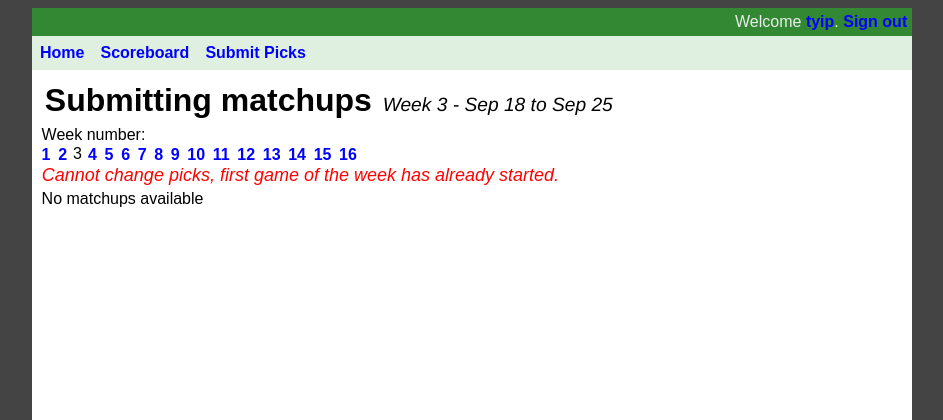
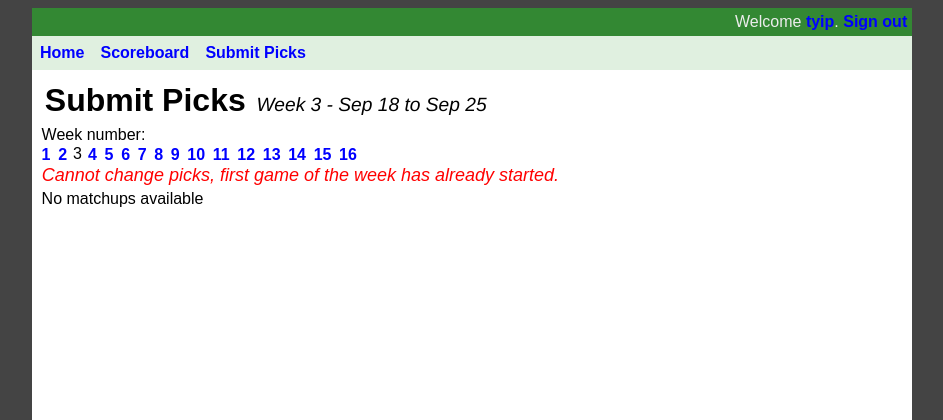
Before and after one commit to tsyip88/nflsportsfantasy, a Django app: page /matchups/submit in a window 1280 px wide. Shown: the top 420 px of the page, without its empty margins (168-1111 px from the left). Run offline with Django 3.2, Linux system fonts and the light colour scheme; a user stored in the database is signed in; data comes from the database, SQL or seed files in the repository.

Commit message:
adding administration pages. Fixing problem with displaying users for matchups without picks on scoreboard.

```diff
--- a/matchups/templates/scoreboard.html
+++ b/matchups/templates/scoreboard.html
@@ -10,7 +10,13 @@
 {% if selected_week == week_number %}
 {{week_number}}
 {% else %}
+
+{% if is_admin %}
+<a href="{% url 'matchups:admin_scoreboard_for_week' week_number %}">{{week_number}}</a>
+{% else %}
 <a href="{% url 'matchups:scoreboard_for_week' week_number %}">{{week_number}}</a>
+{% endif %}
+
 {% endif %}
 {% endfor %}
 
--- a/matchups/templates/submit_picks.html
+++ b/matchups/templates/submit_picks.html
@@ -2,8 +2,38 @@
 
 {% block content %}
 <div id="content_title">
-<h1>Submitting matchups <em>Week {{week_number}} - {{week_dates}}</em></h1>
+{% if is_admin %}
+<h1>Submitting picks for {{submit_user}}
+{% else %}
+<h1>Submit Picks
+{% endif %}
+<em> Week {{week_number}} - {{week_dates}}</em></h1>
 </div>
+
+{% if is_admin %}
+<p>Select User</p>
+<form id="user_selection_form" action="{% url 'matchups:admin_submit_picks_for_week' week_number submit_user.id %}" method="post">
+{% csrf_token %}
+<select id='user_selection' name='user_select'>
+{% for user_option in users %}
+{% if user_option == submit_user %}
+<option selected>{{user_option}}</option>
+{% else %}
+<option>{{user_option}}</option>
+{% endif %}
+{% endfor %}
+</select>
+</form>
+{% endif %}
+
+<script>
+var handleChange = function(event){
+var form = document.querySelector('#user_selection_form');
+form.submit();
+}
+var selector = document.querySelector('#user_selection');
+selector.addEventListener('change', handleChange);
+</script>
 
 {% if submitted_picks %}
 <div id="submitted_picks">
@@ -16,7 +46,11 @@
 {% if week_number == week %}
 {{week_number}}
 {% else %}
+{% if submit_user == user %}
 <a href="{% url 'matchups:submit_picks_for_week' week %}">{{week}}</a>
+{% else %}
+<a href="{% url 'matchups:admin_submit_picks_for_week' week submit_user.id%}">{{week}}</a>
+{% endif %}
 {% endif %}
 {% endfor %}
 
@@ -27,7 +61,11 @@
 {% endif %}
 
 {% if form_list %}
-	<form action="{% url 'matchups:submit_picks_for_week' week_number %}" method="post">
+	{% if submit_user == user %}
+	<form action="{% url 'matchups:submit_picks_for_week' week_number %}" method="post" name="nme1">
+	{% else %}
+	<form action="{% url 'matchups:admin_submit_picks_for_week' week_number submit_user.id %}" method="post">
+	{% endif %}
 	{% csrf_token %}
 
 	{% for form in form_list %}
@@ -36,7 +74,7 @@
 	</div>
 	{% endfor %}
 		<div id="submit_button">
-			<input type="submit" value="Submit picks" id="submit"/>
+			<input type="submit" value="Submit picks" id="submit" name="submit_picks"/>
 		</div>
 	</form>
 {% else %}
--- a/matchups/urls.py
+++ b/matchups/urls.py
@@ -4,7 +4,9 @@ from matchups import views
 
 urlpatterns = patterns('',
     url(r'^submit', views.submit_picks_for_current_matchup, name='submit_picks'),
-    url(r'^(\d+)/submit', views.submit_picks_for_week, name='submit_picks_for_week'),
+    url(r'^(?P<week_number>\d+)/submit', views.submit_picks_for_week, name='submit_picks_for_week'),
+    url(r'^(?P<week_number>\d+)/(?P<user_id>\d+)/admin_submit', views.admin_submit_picks_for_week, name='admin_submit_picks_for_week'),
+    url(r'^(\d+)/admin_scoreboard', views.admin_scoreboard_for_week, name='admin_scoreboard_for_week'),
     url(r'^$', views.scoreboard_current_week, name='scoreboard'),
     url(r'^(\d+)/scoreboard', views.scoreboard_for_week, name='scoreboard_for_week'),
     url(r'^matchup$', views.current_matchups, name='current_matchups'),
--- a/matchups/utilities.py
+++ b/matchups/utilities.py
@@ -55,8 +55,10 @@ def matchups_for_week(week_number):
 
 def users_that_have_submitted_picks_for_week(week_number):
     user_list = list()
+    start = start_date(week_number)
+    end = end_date(week_number)
     for user in User.objects.all():
-        if Pick.objects.filter(user=user).count() > 0:
+        if Pick.objects.filter(user=user, matchup__date_time__gt=start, matchup__date_time__lt=end).count() > 0:
             user_list.append(user)
     return user_list
 
--- a/matchups/views.py
+++ b/matchups/views.py
@@ -1,41 +1,57 @@
-from django.shortcuts import render
+from django.shortcuts import render, redirect, get_object_or_404
 from matchups.models import Matchup, Pick, TieBreaker, TieBreakerPick
 from django.contrib.auth.decorators import login_required, permission_required
-from django.contrib.auth.models import User
 from matchups import utilities
 from matchups.forms import PickForm, TieBreakerForm, MatchupForm
+from django.contrib.auth.models import User
 
 def submit_picks_for_current_matchup(request):
     return submit_picks_for_week(request, utilities.current_week_number())
 
+@permission_required('matchups.add_matchup')
+def admin_submit_picks_for_week(request, week_number, user_id):
+    user = get_object_or_404(User, id=user_id)
+    return submit_picks_for_user(request, week_number, user, True)
+
 @login_required
 def submit_picks_for_week(request, week_number):
+    return submit_picks_for_user(request, week_number, request.user)
+
+@login_required
+def submit_picks_for_user(request, week_number, user, is_admin = False):
+    if request.method =="POST" and request.POST.has_key('user_select'):
+        selected_username = request.POST.get('user_select')
+        selected_user = User.objects.get(username=selected_username)
+        return redirect('matchups:admin_submit_picks_for_week', week_number=week_number, user_id=selected_user.id)
     weeks = range(1,utilities.week_number_for_last_matchup())
     date_format = "%b %d"
     week_dates = str(utilities.start_date(week_number).strftime(date_format)) + " to " + str(utilities.end_date(week_number).strftime(date_format))
     matchup_list = None
     form_list = list()
     error_message = ''
-    if utilities.has_first_matchup_of_week_started(week_number):
+    if utilities.has_first_matchup_of_week_started(week_number) and not is_admin:
         error_message = 'Cannot change picks, first game of the week has already started.'
     else:
         matchup_list, tie_breaker_matchup = utilities.matchups_for_week(week_number)
         for matchup in matchup_list:
-            form_list.append(create_form_for_matchup(matchup, request))
+            form_list.append(create_form_for_matchup(matchup, request, user))
         if tie_breaker_matchup:
-            form_list.append(create_form_for_matchup(tie_breaker_matchup, request))
-            form_list.append(create_form_for_tie_breaker(tie_breaker_matchup, request))
+            form_list.append(create_form_for_matchup(tie_breaker_matchup, request, user))
+            form_list.append(create_form_for_tie_breaker(tie_breaker_matchup, request, user))
     context = {'matchup_list' : matchup_list,
                'form_list' : form_list,
                'error_message' : error_message,
                'week_number': int(week_number),
                'submitted_picks': request.method=="POST",
                'weeks' : weeks,
-               'week_dates' : week_dates}
+               'week_dates' : week_dates,
+               'users' : User.objects.all(),
+               'submit_user' : user,
+               'is_admin' : is_admin}
     return render(request, 'submit_picks.html', context)
 
-def create_form_for_matchup(matchup, request):
-    pick = utilities.get_or_create_pick(matchup, request.user)
+def create_form_for_matchup(matchup, request, user):
+    pick = utilities.get_or_create_pick(matchup, user)
     if request.method == "POST":
         form = PickForm(request.POST, prefix=matchup.id, instance=pick)
         if form.is_valid():
@@ -44,8 +60,8 @@ def create_form_for_matchup(matchup, request):
         form = PickForm(instance=pick, prefix=matchup.id)
     return form
 
-def create_form_for_tie_breaker(tie_breaker_matchup, request):
-    tie_breaker_pick = utilities.get_or_create_tie_breaker_pick(tie_breaker_matchup, request.user)
+def create_form_for_tie_breaker(tie_breaker_matchup, request, user):
+    tie_breaker_pick = utilities.get_or_create_tie_breaker_pick(tie_breaker_matchup, user)
     if request.method == "POST":
         form = TieBreakerForm(request.POST, instance=tie_breaker_pick)
         if form.is_valid():
@@ -86,17 +102,21 @@ def create_form_for_matchup_scores(matchup, request):
         matchup_form = MatchupForm(instance=matchup, prefix=matchup.id)
     return matchup_form
 
+@permission_required('matchups.add_matchup')
+def admin_scoreboard_for_week(request, week_number):
+    return scoreboard_for_week(request, week_number, True)
 
-def scoreboard_for_week(request, week_number):
+def scoreboard_for_week(request, week_number, is_admin=False):
     matchup_list, tie_breaker_matchup = utilities.matchups_for_week(week_number)
     user_list = list()
-    if utilities.has_first_matchup_of_week_started(week_number):
-        user_list = order_list(request.user, utilities.users_that_have_submitted_picks_for_week(week_number))
-    elif request.user.is_authenticated():
-        user_list.append(request.user)
-    return scoreboard(request, matchup_list, tie_breaker_matchup, user_list, week_number)
+    user = request.user
+    if utilities.has_first_matchup_of_week_started(week_number) or is_admin:
+        user_list = order_list(user, utilities.users_that_have_submitted_picks_for_week(week_number))
+    elif user.is_authenticated():
+        user_list.append(user)
+    return scoreboard(request, matchup_list, tie_breaker_matchup, user_list, week_number, is_admin)
 
-def scoreboard(request, matchup_list, tie_breaker_matchup, user_list, week_number):
+def scoreboard(request, matchup_list, tie_breaker_matchup, user_list, week_number, is_admin=False):
     selected_teams = list()
     for matchup in matchup_list:
         matchup_to_selections = MatchupToSelections(matchup, user_list)
@@ -118,7 +138,8 @@ def scoreboard(request, matchup_list, tie_breaker_matchup, user_list, week_numbe
                'selected_week': int(week_number),
                'week_dates': week_dates,
                'wins': wins,
-               'winning_users': winning_teams}
+               'winning_users': winning_teams,
+               'is_admin': is_admin}
     return render(request, 'scoreboard.html', context)
 
 def calculate_winners(wins, tie_breaker_matchup_selections):
@@ -190,11 +211,15 @@ def picked_the_winning_team(user, matchup):
 
 def order_list(current_user, users):
     ordered_user_list = list()
+    found_user = False
     for user in users:
         if user == current_user:
             ordered_user_list.insert(0,user)
+            found_user = True
         else:
             ordered_user_list.append(user)
+    if not found_user:
+        ordered_user_list.insert(0,current_user)
     return ordered_user_list
 
 class MatchupToSelections(object):
--- a/poolie/templates/user_options.html
+++ b/poolie/templates/user_options.html
@@ -7,6 +7,8 @@
 
 {% if perms.matchups.add_matchup %}
 <li><a href="{% url 'matchups:update_current_scores' %}">Update Weekly Scores</a></li>
+<li><a href="{% url 'matchups:admin_submit_picks_for_week' week_number user.id%}">Admin - Submit Picks</a></li>
+<li><a href="{% url 'matchups:admin_scoreboard_for_week' week_number%}">Admin - Scoreboard</a></li>
 {% endif %}
 </ul>
 {% endblock %}
--- a/poolie/views.py
+++ b/poolie/views.py
@@ -3,7 +3,7 @@ from django import forms
 import django.contrib.auth
 from django.contrib.auth.decorators import login_required, permission_required
 from django.contrib.auth.forms import PasswordChangeForm
-from matchups.utilities import week_number_for_last_matchup, matchups_for_week
+from matchups.utilities import week_number_for_last_matchup, matchups_for_week, current_week_number
 import matchups.matchup_data_retriever
 from matchups.models import Matchup, TieBreaker
 import teams.team_data_retriever
@@ -57,7 +57,8 @@ def index(request):
 
 @login_required
 def user_options(request):
-    return render(request, "user_options.html")
+    context = {'week_number':current_week_number()}
+    return render(request, "user_options.html", context)
 
 @login_required
 def change_password(request):
```
